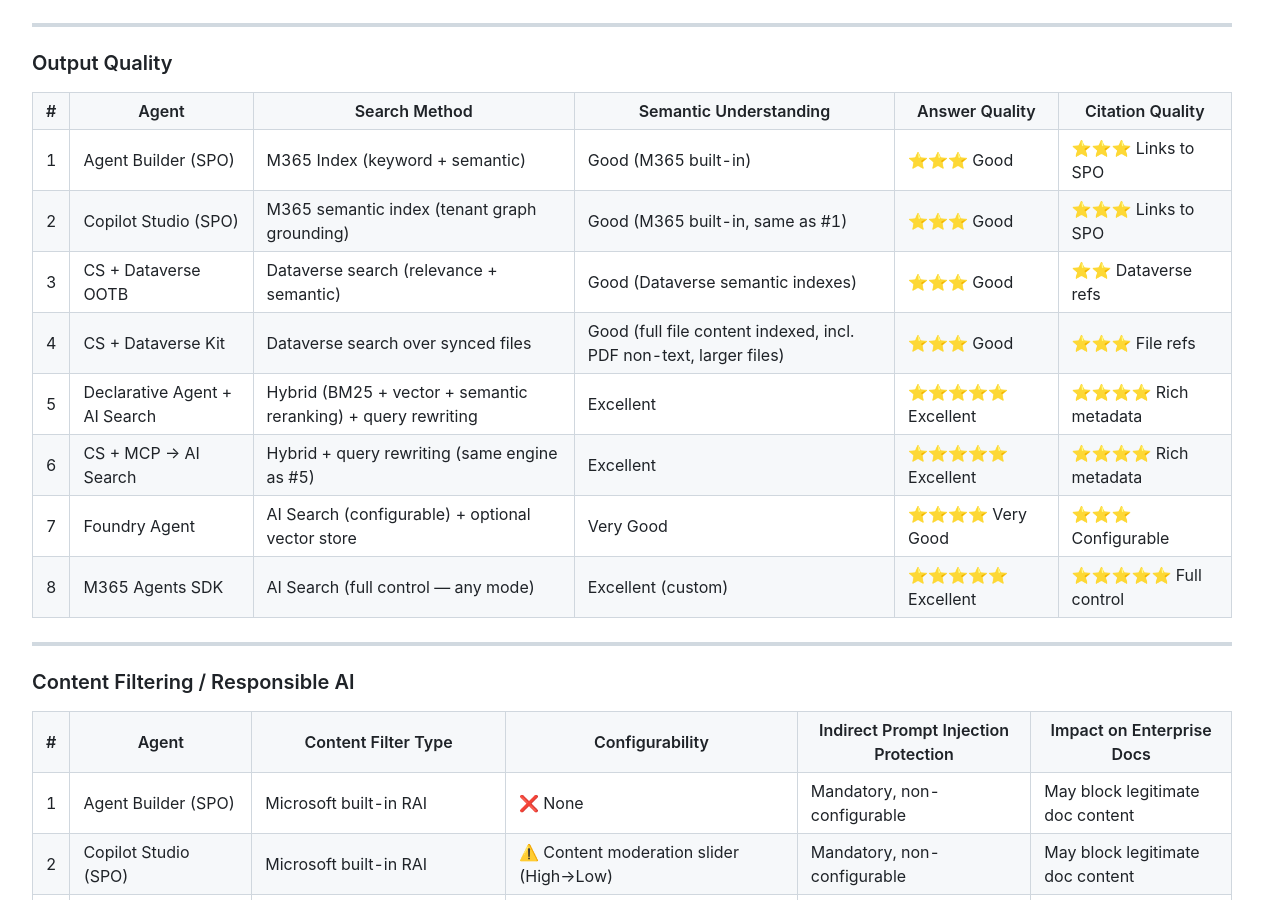
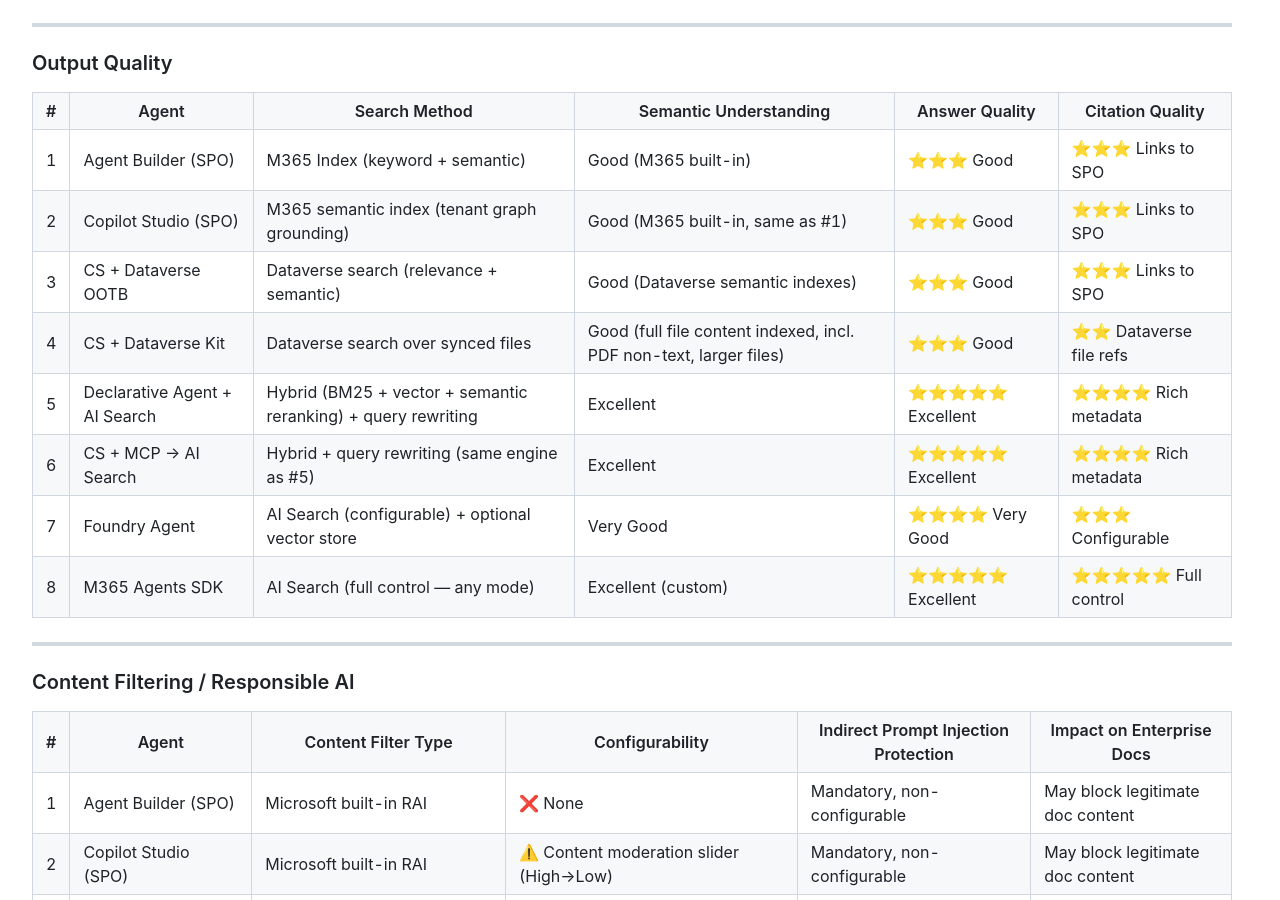
Before and after one commit to ostefka/AgentsAdvancedSearch, a Jekyll site: the page built from COMPARISON.md, in a window 1280 px wide and 900 px high, scrolled down 5679 px. Built offline with Jekyll 4.4.1, drawn with Linux system fonts in a browser that asks for light colours; nearby versions of some CDN libraries; our own code applies the rules of GitHub Pages for plain Markdown files.

Commit message:
Fix citations: #3 has SPO citations (3 stars), #4 has Dataverse file refs (2 stars)

```diff
--- a/COMPARISON.md
+++ b/COMPARISON.md
@@ -204,8 +204,8 @@ flowchart LR
 |---|-------|--------------|----------------------|---------------|-----------------|
 | 1 | Agent Builder (SPO) | M365 Index (keyword + semantic) | Good (M365 built-in) | ⭐⭐⭐ Good | ⭐⭐⭐ Links to SPO |
 | 2 | Copilot Studio (SPO) | M365 semantic index (tenant graph grounding) | Good (M365 built-in, same as #1) | ⭐⭐⭐ Good | ⭐⭐⭐ Links to SPO |
-| 3 | CS + Dataverse OOTB | Dataverse search (relevance + semantic) | Good (Dataverse semantic indexes) | ⭐⭐⭐ Good | ⭐⭐ Dataverse refs |
-| 4 | CS + Dataverse Kit | Dataverse search over synced files | Good (full file content indexed, incl. PDF non-text, larger files) | ⭐⭐⭐ Good | ⭐⭐⭐ File refs |
+| 3 | CS + Dataverse OOTB | Dataverse search (relevance + semantic) | Good (Dataverse semantic indexes) | ⭐⭐⭐ Good | ⭐⭐⭐ Links to SPO |
+| 4 | CS + Dataverse Kit | Dataverse search over synced files | Good (full file content indexed, incl. PDF non-text, larger files) | ⭐⭐⭐ Good | ⭐⭐ Dataverse file refs |
 | 5 | Declarative Agent + AI Search | Hybrid (BM25 + vector + semantic reranking) + query rewriting | Excellent | ⭐⭐⭐⭐⭐ Excellent | ⭐⭐⭐⭐ Rich metadata |
 | 6 | CS + MCP → AI Search | Hybrid + query rewriting (same engine as #5) | Excellent | ⭐⭐⭐⭐⭐ Excellent | ⭐⭐⭐⭐ Rich metadata |
 | 7 | Foundry Agent | AI Search (configurable) + optional vector store | Very Good | ⭐⭐⭐⭐ Very Good | ⭐⭐⭐ Configurable |
```
